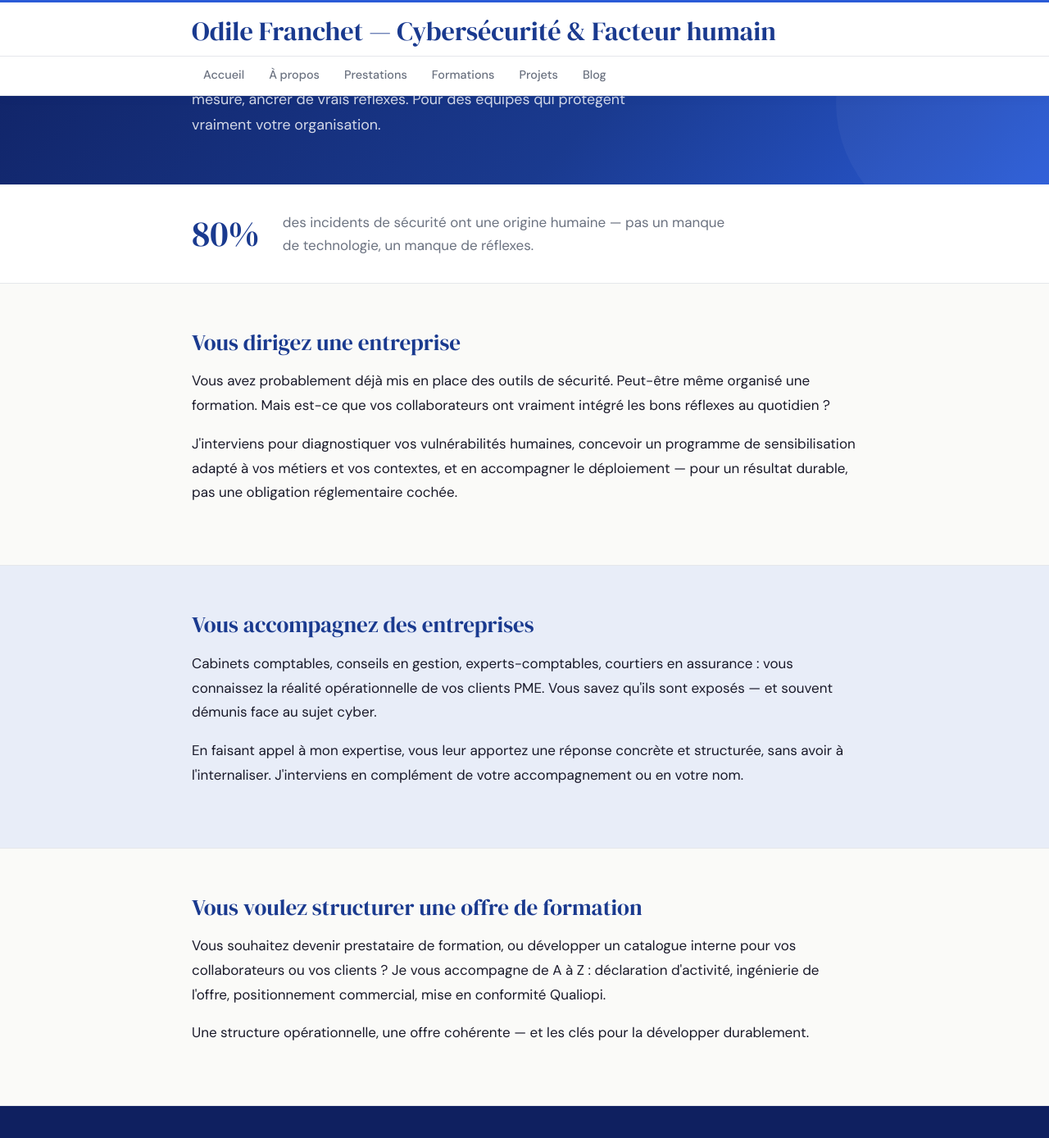
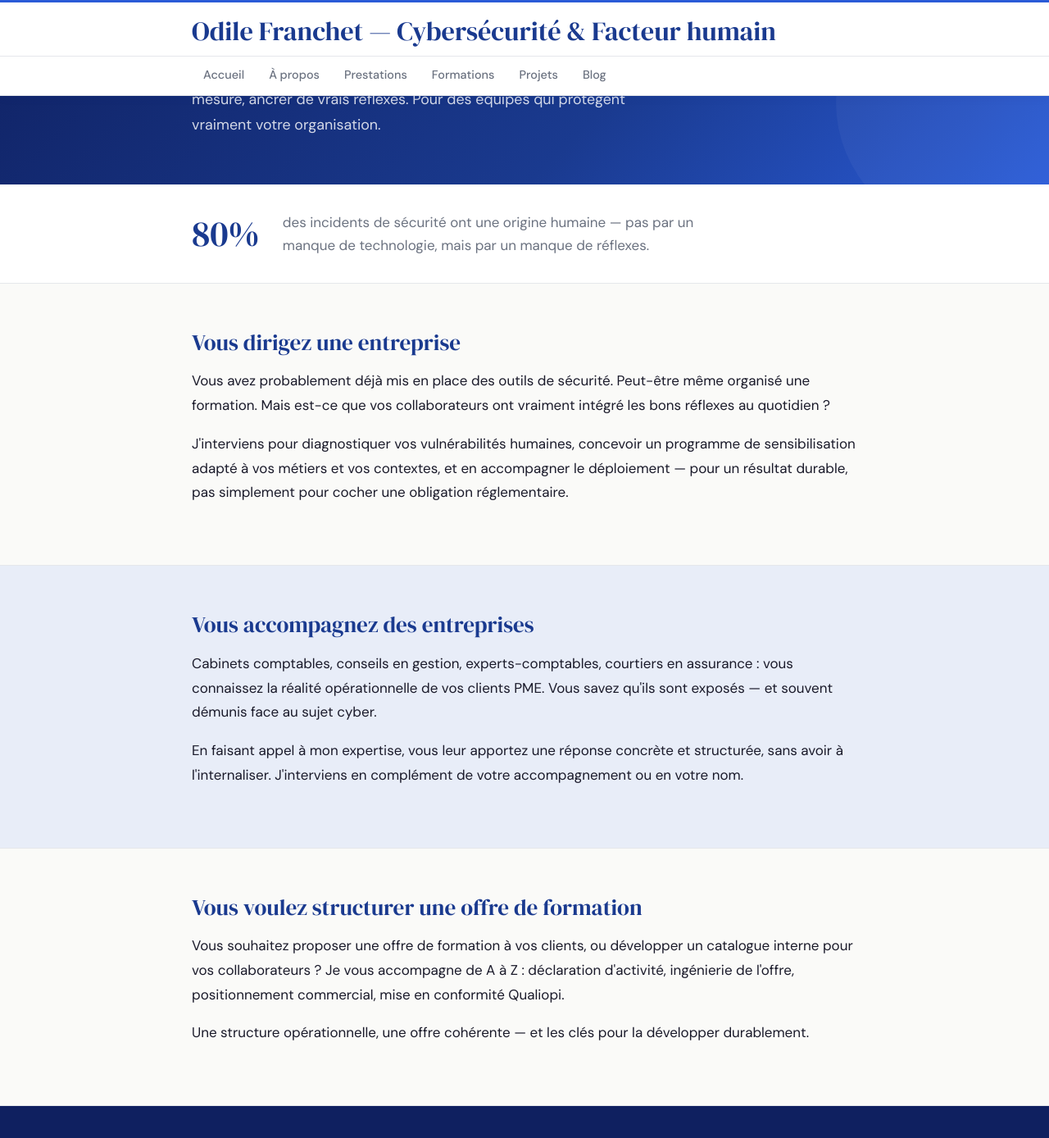
Before and after one commit to ofranchet73/ofranchet73.github.io, a Jekyll site: the page built from index.md, in a window 1280 px wide and 1400 px high, scrolled down 202 px. Shown: the top 1388 px of the window at 82% size. Built offline with Jekyll 4.4.1, drawn with Linux system fonts in a browser that asks for light colours.

Commit message:
Update index.md

```diff
--- a/index.md
+++ b/index.md
@@ -14,7 +14,7 @@ title: "Accueil"
 <div class="stat-band">
   <div class="stat-band-inner">
     <span class="stat-number">80%</span>
-    <span class="stat-text">des incidents de sécurité ont une origine humaine — pas un manque de technologie, un manque de réflexes.</span>
+    <span class="stat-text">des incidents de sécurité ont une origine humaine — pas par un manque de technologie, mais par un manque de réflexes.</span>
   </div>
 </div>
 
@@ -23,7 +23,7 @@ title: "Accueil"
   <div class="home-section">
     <h2>Vous dirigez une entreprise</h2>
     <p>Vous avez probablement déjà mis en place des outils de sécurité. Peut-être même organisé une formation. Mais est-ce que vos collaborateurs ont vraiment intégré les bons réflexes au quotidien ?</p>
-    <p>J'interviens pour diagnostiquer vos vulnérabilités humaines, concevoir un programme de sensibilisation adapté à vos métiers et vos contextes, et en accompagner le déploiement — pour un résultat durable, pas une obligation réglementaire cochée.</p>
+    <p>J'interviens pour diagnostiquer vos vulnérabilités humaines, concevoir un programme de sensibilisation adapté à vos métiers et vos contextes, et en accompagner le déploiement — pour un résultat durable, pas simplement pour cocher une obligation réglementaire.</p>
   </div>
 
   <div class="home-section alt">
@@ -34,7 +34,7 @@ title: "Accueil"
 
   <div class="home-section">
     <h2>Vous voulez structurer une offre de formation</h2>
-    <p>Vous souhaitez devenir prestataire de formation, ou développer un catalogue interne pour vos collaborateurs ou vos clients ? Je vous accompagne de A à Z : déclaration d'activité, ingénierie de l'offre, positionnement commercial, mise en conformité Qualiopi.</p>
+    <p>Vous souhaitez proposer une offre de formation à vos clients, ou développer un catalogue interne pour vos collaborateurs ? Je vous accompagne de A à Z : déclaration d'activité, ingénierie de l'offre, positionnement commercial, mise en conformité Qualiopi.</p>
     <p>Une structure opérationnelle, une offre cohérente — et les clés pour la développer durablement.</p>
   </div>
 
```
